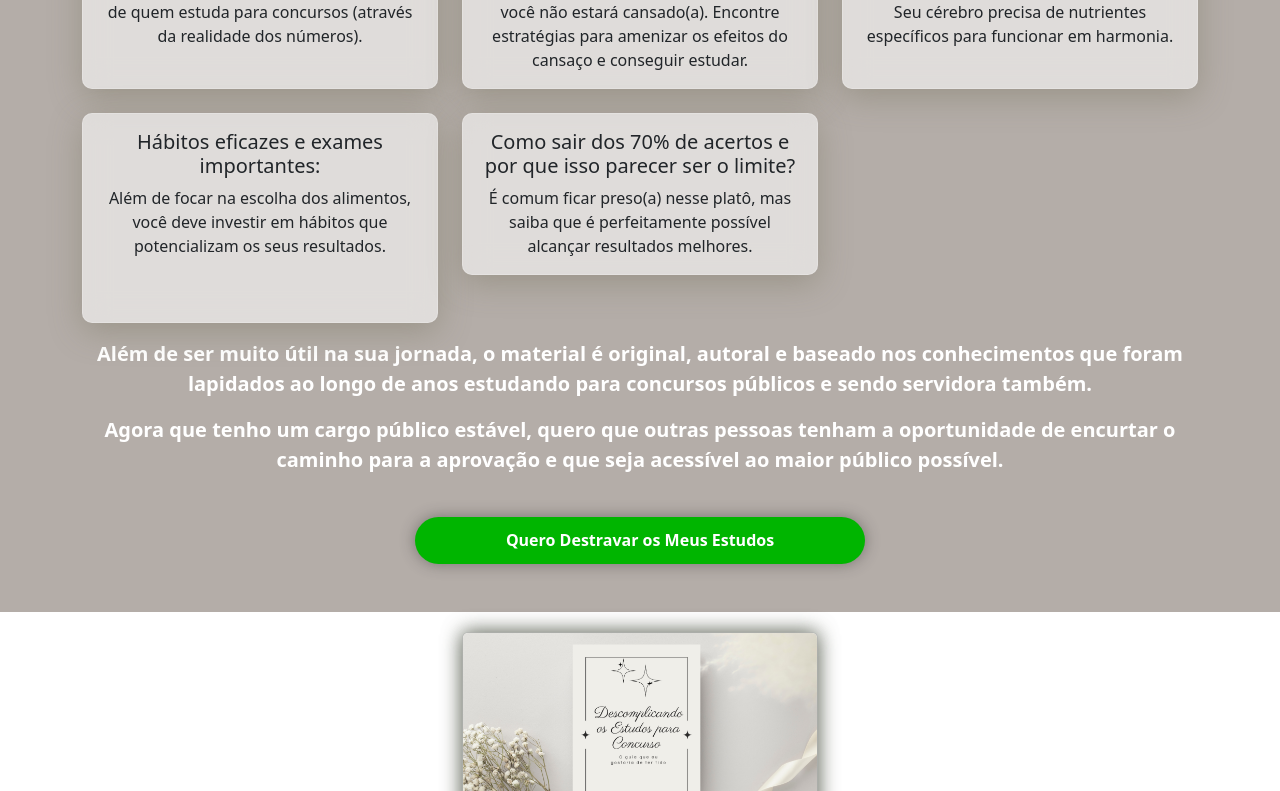
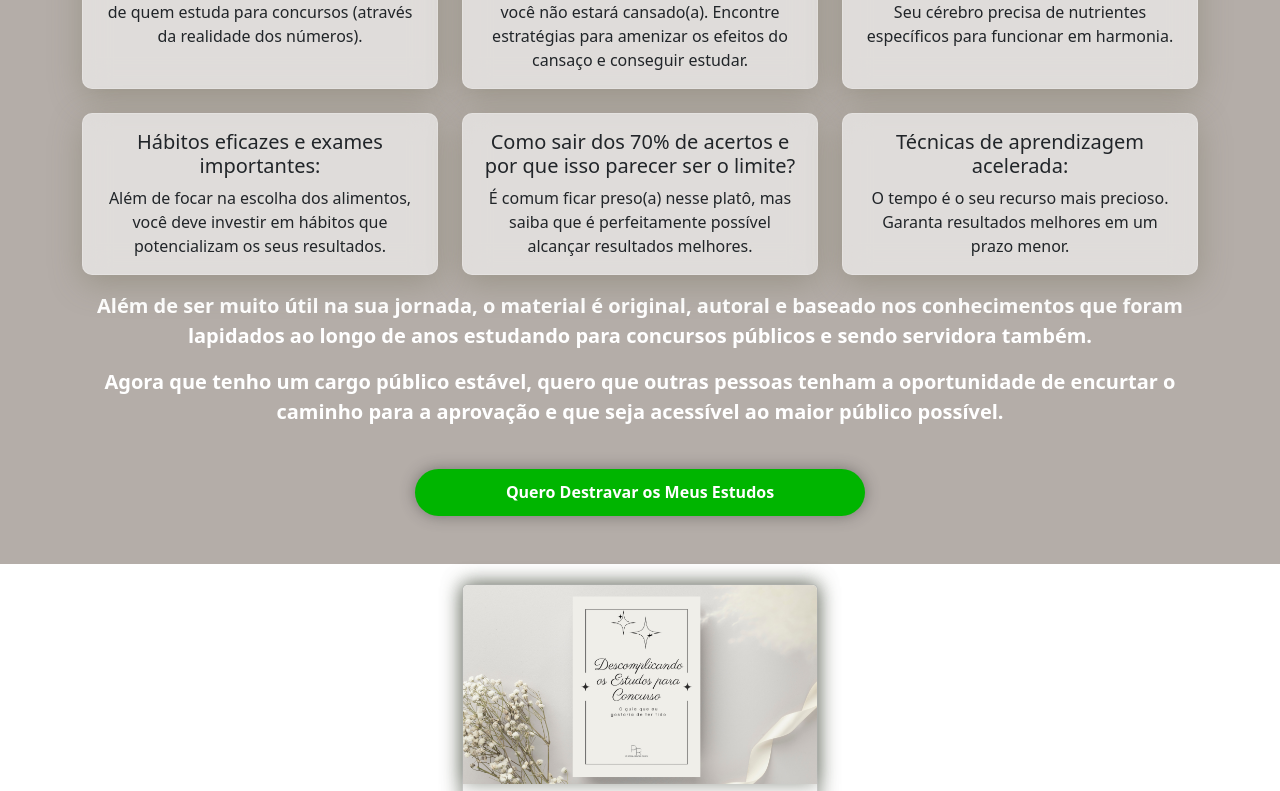
Before and after one commit to gladistory/pietra-rodrigues, an Angular app: page / in a window 1280 px wide. Shown: the part 3889-4680 px from the top of the page. Built offline with nearby package versions, Linux system fonts and the light colour scheme; a web font is replaced by a local one.

Commit message:
quase no fim ehhehe

```diff
--- a/src/app/components/guia/guia.component.css
+++ b/src/app/components/guia/guia.component.css
@@ -208,7 +208,7 @@ h2 {
   margin-top: 30px;
 }
 .who {
-  margin-top: 300px;
+  margin-top: 100px;
   justify-content: center;
   display: flex;
   width: 100%;
@@ -300,6 +300,7 @@ h2 {
   }
 
   .who {
+    margin-top: 250px;
     display: flex;
     flex-wrap: wrap;
   }
@@ -314,6 +315,11 @@ h2 {
 
   .who {
     margin-top: 250px;
+  }
+
+  .img-who {
+    width: 200px;
+    margin: 10px;
   }
 
   .headline {
--- a/src/app/components/guia/guia.component.html
+++ b/src/app/components/guia/guia.component.html
@@ -261,7 +261,6 @@
                 </div>
                 <div class="col">
                     <div class="card h-100 h-100 text-center efeito-vidro">
-
                         <div class="card-body">
                             <h5 class="card-title">Hábitos eficazes e exames importantes:</h5>
                             <p class="card-text">Além de focar na escolha dos alimentos, você deve investir em hábitos
@@ -269,7 +268,7 @@
                         </div>
                     </div>
                 </div>
-                <div class="col mb-5">
+                <div class="col">
                     <div class="card h-100 h-100 text-center efeito-vidro">
 
                         <div class="card-body">
@@ -277,6 +276,16 @@
                             </h5>
                             <p class="card-text">É comum ficar preso(a) nesse platô, mas saiba que é perfeitamente
                                 possível alcançar resultados melhores.</p>
+                        </div>
+                    </div>
+                </div>
+                <div class="col">
+                    <div class="card h-100 h-100 text-center efeito-vidro">
+
+                        <div class="card-body">
+                            <h5 class="card-title">Técnicas de aprendizagem acelerada:</h5>
+                            <p class="card-text">O tempo é o seu recurso mais precioso. Garanta resultados melhores em
+                                um prazo menor.</p>
                         </div>
                     </div>
                 </div>
```
